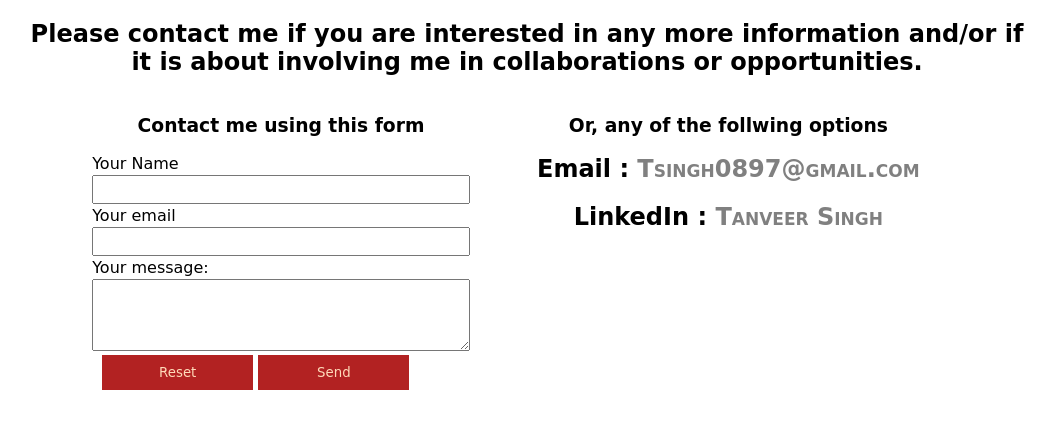
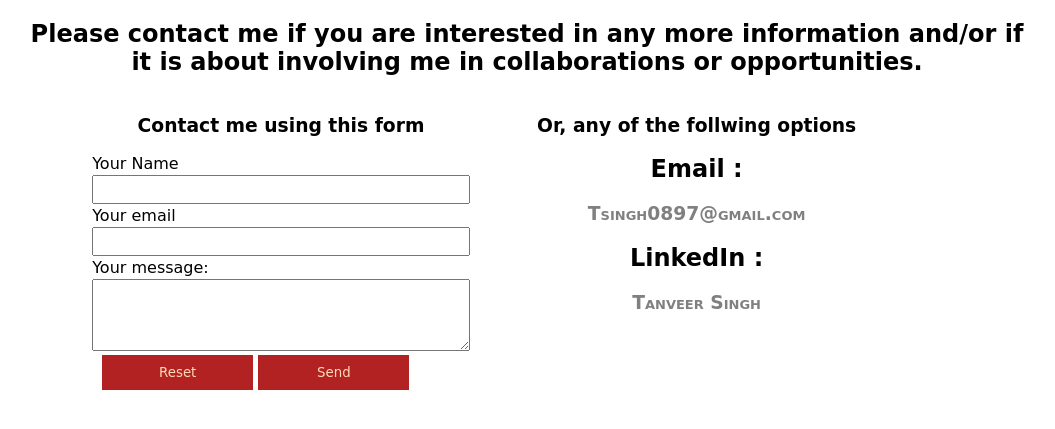
Before and after one commit to Tanveerfb/tanveerfb.github.io, a PHP site: page /contact.html in a window 1280 px wide. Shown: the part 110-539 px from the top of the page, without its empty margins (113-1168 px from the left). Run offline with PHP 8.4, Linux system fonts and the light colour scheme.

Commit message:
contact options fix

```diff
--- a/contact.html
+++ b/contact.html
@@ -82,13 +82,15 @@
                     </div>
                 </div>
                 </form>
-                <div class="contact-options">
+                <div class="contact-options text-center">
                     <h3 class="text-center">Or, any of the follwing options</h3>
 
-                    <h2 class="text-center">Email : <a href="mailto:Tsingh0897@gmail.com">Tsingh0897@gmail.com</a></h2>
-                    <h2 class="text-center">LinkedIn : <a
-                            href="https://www.linkedin.com/in/tanveer-singh-86897a182/">Tanveer
-                            Singh</a></h2>
+                    <h2 class="text-center">Email : </h2>
+                    <h3><a href="mailto:Tsingh0897@gmail.com">Tsingh0897@gmail.com</a></h3>
+                    <h2 class="text-center">LinkedIn :</h2>
+                    <h3><a
+                    href="https://www.linkedin.com/in/tanveer-singh-86897a182/">Tanveer
+                    Singh</h3></a>
                 </div>
             </div>
         </div>
--- a/plasma.css
+++ b/plasma.css
@@ -211,6 +211,7 @@ textarea{
 @media screen and (max-width : 1167px) {
    body{
        max-width: 100%;
+       margin: auto;
    }
    a.nav{
     text-decoration: none;
```
